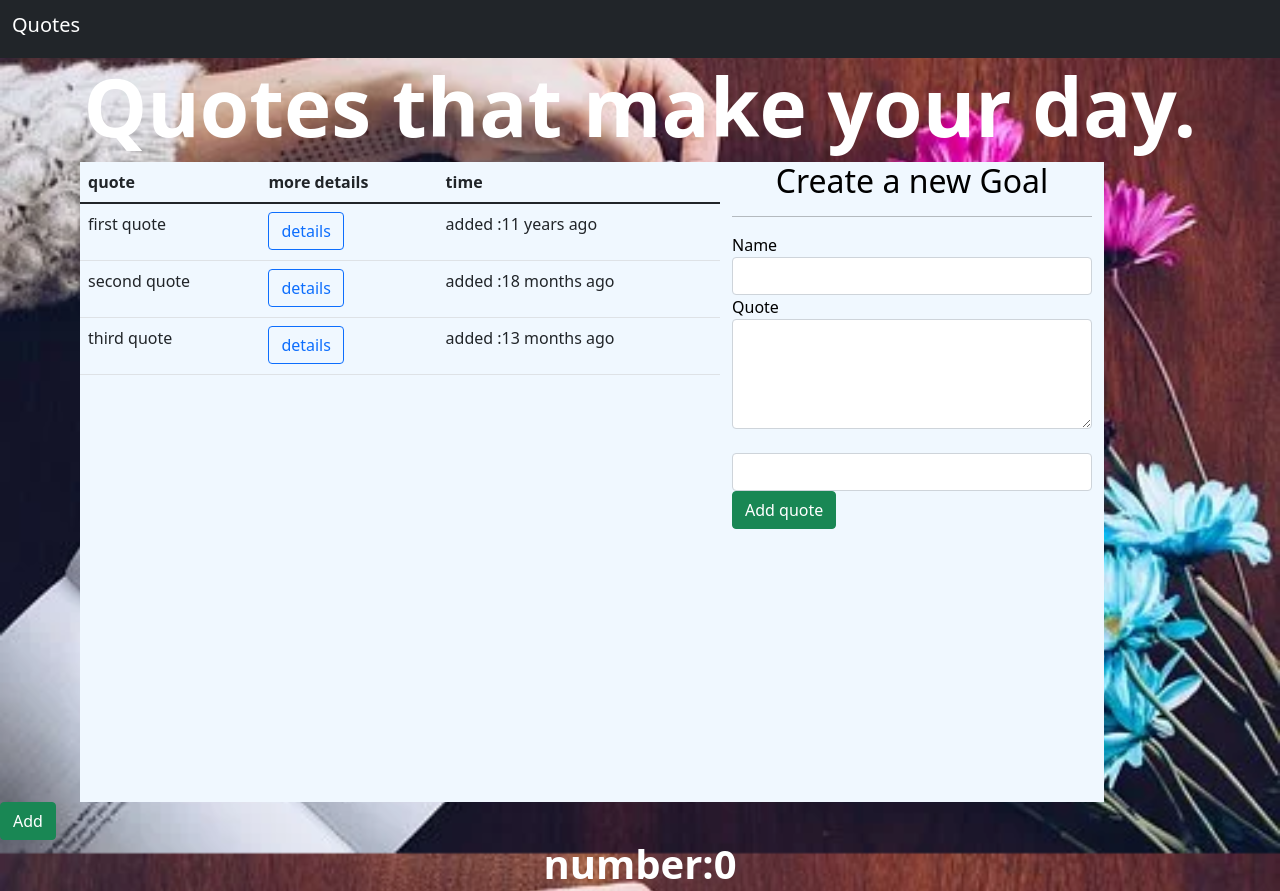
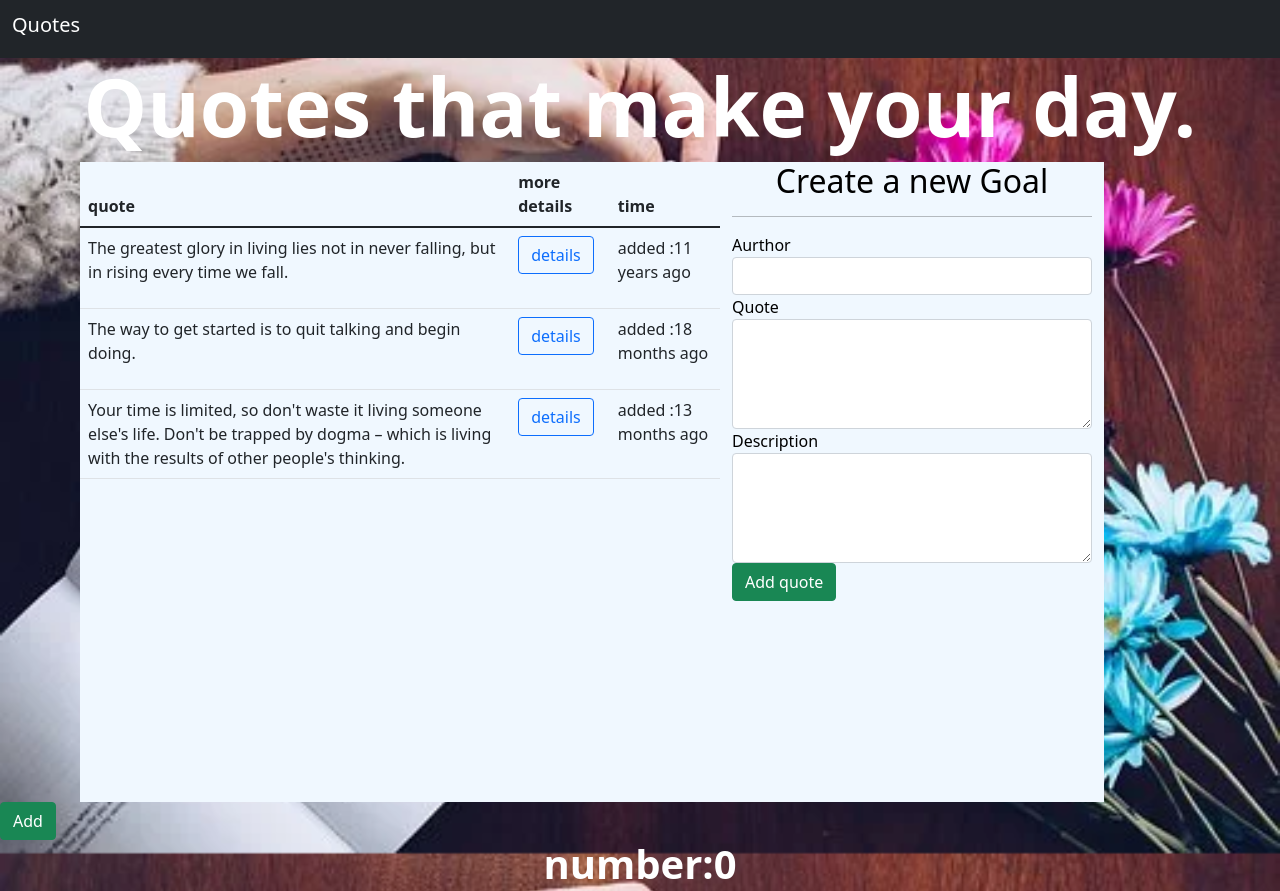
Before and after one commit to elijah-dot/Angularproject-core, an Angular app: page / in a window 1280 px wide. Built offline with nearby package versions, Linux system fonts and the light colour scheme.

Commit message:
fixed a bug in form component

```diff
--- a/src/app/app.module.ts
+++ b/src/app/app.module.ts
@@ -10,6 +10,7 @@ import { QuoteFormComponent } from './quote-form/quote-form.component';
 import { FormsModule } from '@angular/forms';
 import { VotesComponent } from './votes/votes.component';
 import { TimePipe } from './time.pipe';
+import { HighDirective } from './high.directive';
 
 @NgModule({
   declarations: [
@@ -20,6 +21,7 @@ import { TimePipe } from './time.pipe';
     QuoteFormComponent,
     VotesComponent,
     TimePipe,
+    HighDirective,
 
   ],
   imports: [
--- /dev/null
+++ b/src/app/high.directive.ts
@@ -0,0 +1,13 @@
+import { Directive ,ElementRef,HostListener} from '@angular/core';
+
+@Directive({
+  selector: '[appHigh]'
+})
+export class HighDirective {
+
+
+constructor(private elem:ElementRef) {
+   elem.nativeElement.style.color = "green"
+ }
+
+}
--- a/src/app/quote-form/quote-form.component.html
+++ b/src/app/quote-form/quote-form.component.html
@@ -3,7 +3,7 @@
   <hr />
   <form (ngSubmit)="submitQuote()" #goalForm="ngForm">
     <div class="form-group">
-      <label for="name">Name</label>
+      <label for="name">Aurthor</label>
       <input
         type="text"
         class="form-control"
@@ -32,29 +32,29 @@
         <p>quote is required</p>
       </div>
     </div>
-    <div class="form-group">
-      <label for="name"></label>
+    <!-- <div class="form-group">
+      <label for="Aurthor">Aurthor</label>
       <input
         type="text"
         class="form-control"
-        id="name"
+        id="Aurthor"
         [(ngModel)]="newQuote.name"
-        name="name"
-        #name="ngModel"
+        name="Aurthor"
+        #Aurthor="ngModel"
         required
       />
-      <div [hidden]="name.valid || name.pristine" class="alert alert-danger">
-        <p>Name is required</p>
+      <div [hidden]="Aurthor.valid || Aurthor.pristine" class="alert alert-danger">
+        <p>creator of the quote is required</p>
       </div>
-    </div>
-    <!-- <div class="form-group">
+    </div> -->
+    <div class="form-group">
 
             <label for="description">Description</label>
             <textarea class="form-control" id="description" rows="4" [(ngModel)]="newQuote.description" name="description" #description="ngModel" required></textarea>
             <div [hidden]="description.valid || description.pristine" class="alert alert-danger">
               <p>Description is required</p>
             </div>
-        </div> -->
+        </div>
 
     <button type="submit" class="btn btn-success">Add quote</button>
   </form>
--- a/src/app/quote/quote.component.css
+++ b/src/app/quote/quote.component.css
@@ -5,7 +5,7 @@
   justify-content: space-between;
 }
 .box1 {
-  height: 80vh;
+
   width: 50vw;
   color: black;
   background-color: aliceblue;
@@ -16,3 +16,9 @@
   color: black;
   background-color: aliceblue;
 }
+.box3{
+  width: 350px;
+  border: solid 1px black;
+  text-align: center;
+
+}
--- a/src/app/quote/quote.component.html
+++ b/src/app/quote/quote.component.html
@@ -22,7 +22,7 @@
               <button (click)="toggleDetails(i)" class="btn btn-outline-primary">
                 details
               </button>
-              <div *ngIf="quote.showdetails">
+              <div class="box3" *ngIf="quote.showdetails">
                 <quotes-details
                   [quote]="quote"
                   (ifSure)="deleteTheQuote($event, i)"
--- a/src/app/quote/quote.component.ts
+++ b/src/app/quote/quote.component.ts
@@ -9,9 +9,9 @@ import { Component, OnInit } from '@angular/core';
 export class QuoteComponent implements OnInit {
   clicks = 0
   quotes: Quote[] = [
-    new Quote(1,'elijah','first quote ', 0,0, "",new Date(2010,4,20)),
-    new Quote(2,'elijah','second quote', 0,0, "",new Date(2020,9,10)),
-    new Quote(3,'elijah','third quote', 0,0,"",new Date(2021,2,1)),
+    new Quote(1,'Nelson Mandela','The greatest glory in living lies not in never falling, but in rising every time we fall.', 0,0, "",new Date(2010,4,20)),
+    new Quote(2,'walt disney','The way to get started is to quit talking and begin doing.', 0,0, "",new Date(2020,9,10)),
+    new Quote(3,'Steve Jobs',"Your time is limited, so don't waste it living someone else's life. Don't be trapped by dogma – which is living with the results of other people's thinking.", 0,0,"",new Date(2021,2,1)),
   ];
   constructor() {}
   completequote(ifSure: any, index: number) {
--- a/src/app/votes/votes.component.html
+++ b/src/app/votes/votes.component.html
@@ -1,4 +1,4 @@
-<h4>upvotes: {{ upvotes }}</h4>
-<h4>downvotes: {{ downvotes }}</h4>
+<p appHigh>upvotes: {{ upvotes }}</p>
+<p>downvotes: {{ downvotes }}</p>
 <button (click)="mine()" class="btn btn-success mr-5">upvote</button>
 <button (click)="minedown()" class="btn btn-danger ml-20">downvote</button>
```
Also changed, not shown: 1 other file (tests, documents, lock files or other folders).
